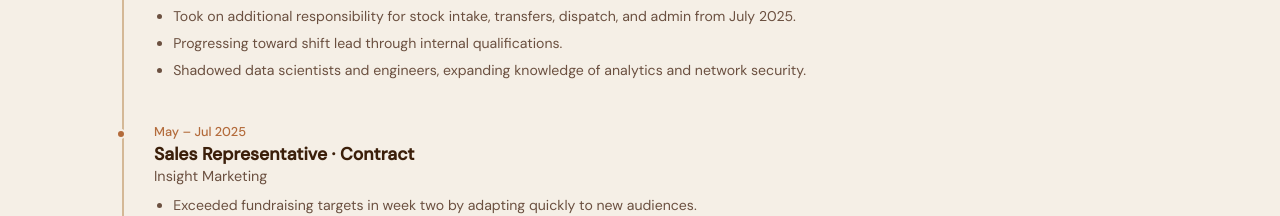
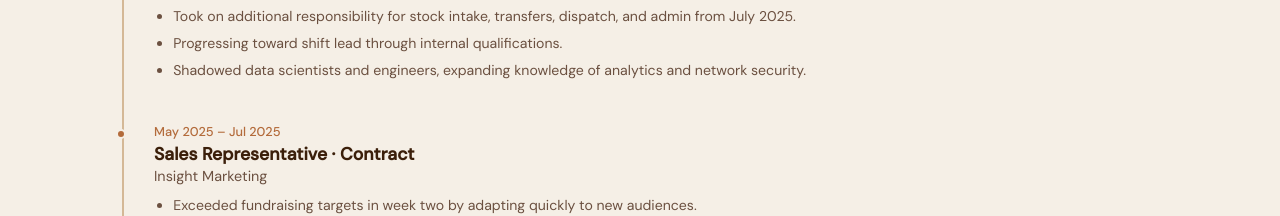
Before and after one commit to realiru/Portfolio-Website, a React (Vite) app in the folder portfolio/: page / in a window 1280 px wide. Shown: the part 3324-3540 px from the top of the page. Built offline with nearby package versions, Linux system fonts and the light colour scheme; a small style sheet from the web is missing.

Commit message:
Update WorkExperience.jsx

```diff
--- a/portfolio/src/components/Sections/WorkExperience.jsx
+++ b/portfolio/src/components/Sections/WorkExperience.jsx
@@ -29,7 +29,7 @@ const jobs = [
   },
   {
     id: 3,
-    date: 'May – Jul 2025',
+    date: 'May 2025 – Jul 2025',
     role: 'Sales Representative · Contract',
     company: 'Insight Marketing',
     points: [
```
